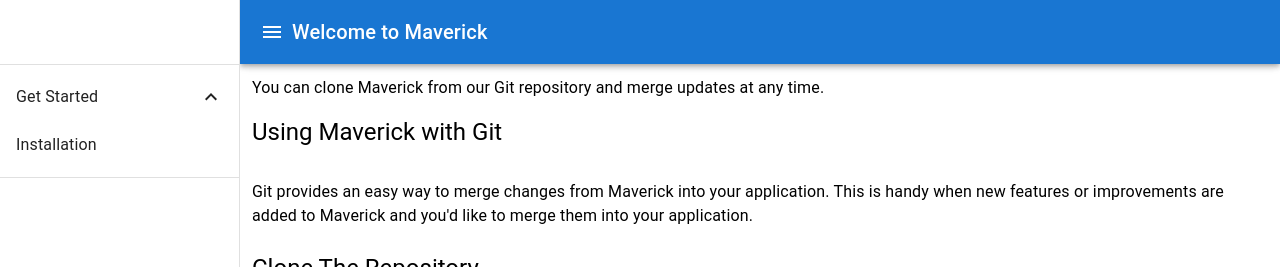
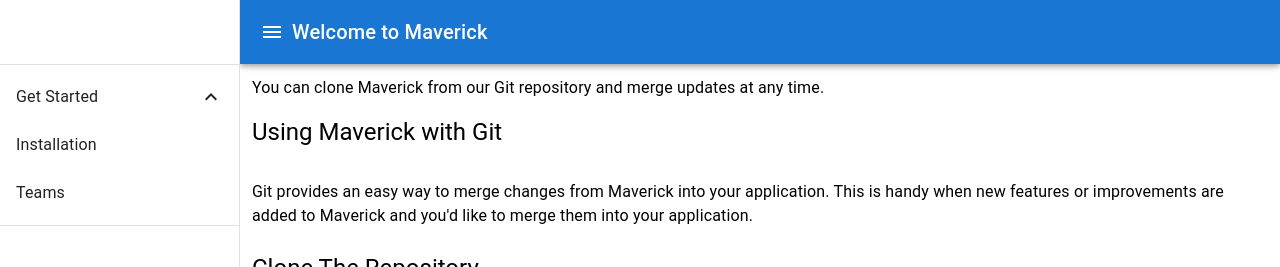
Before and after one commit to sathishjuhomi/annotation-app, a Next.js app in the folder maverick-frontend/: page /docs/installation in a window 1280 px wide. Shown: the top 267 px of the page. Built offline with nearby package versions, Linux system fonts and the light colour scheme.

Commit message:
updated team button

```diff
--- a/maverick-frontend/src/app/docs/installation/page.tsx
+++ b/maverick-frontend/src/app/docs/installation/page.tsx
@@ -53,6 +53,9 @@ export default function ResponsiveDrawer(props: Props) {
           <List component="div" disablePadding>
             <ListItemButton className="pl-4">
               <ListItemText primary="Installation" />
+            </ListItemButton>
+            <ListItemButton className="pl-4">
+              <ListItemText primary="Teams" />
             </ListItemButton>
           </List>
         </Collapse>
```
